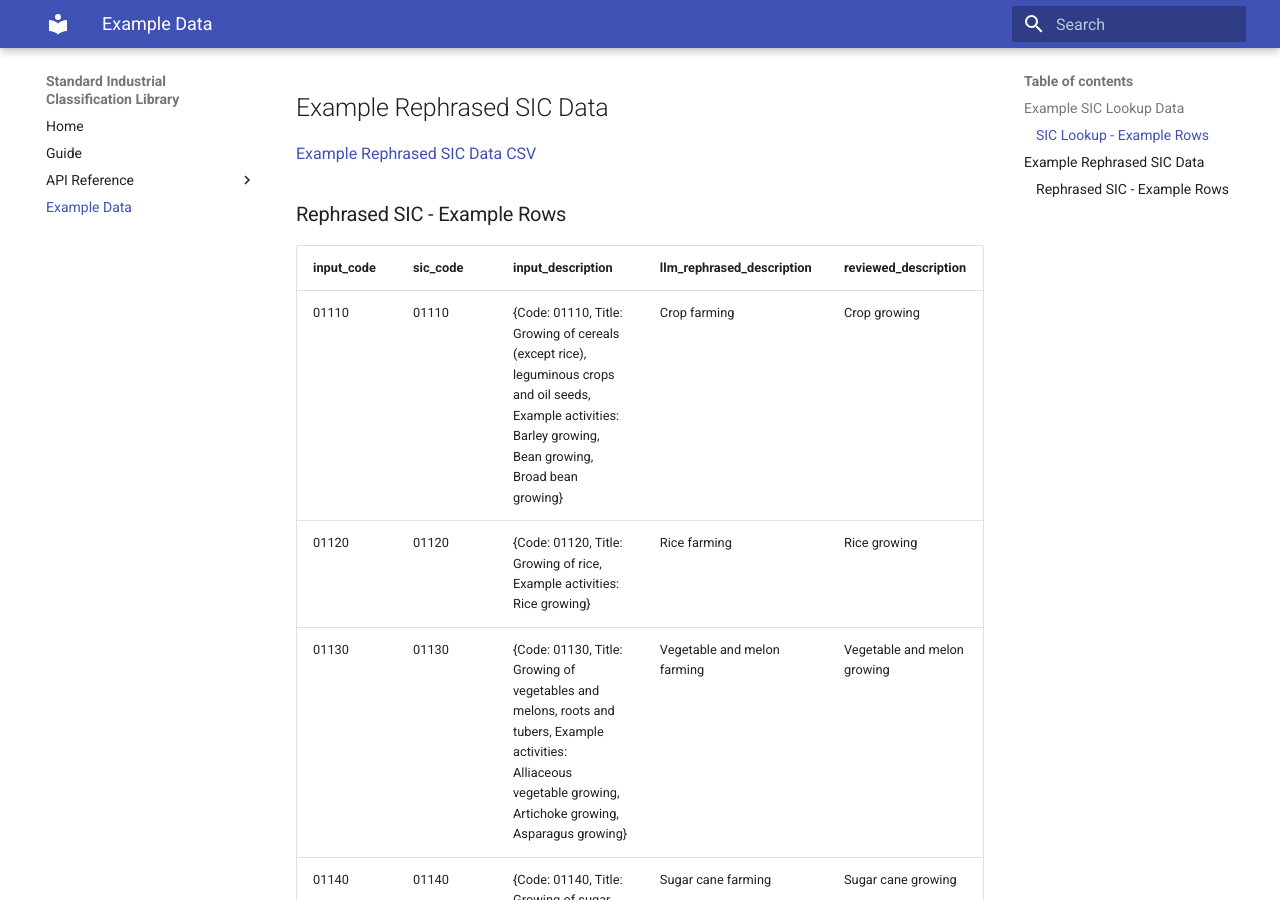
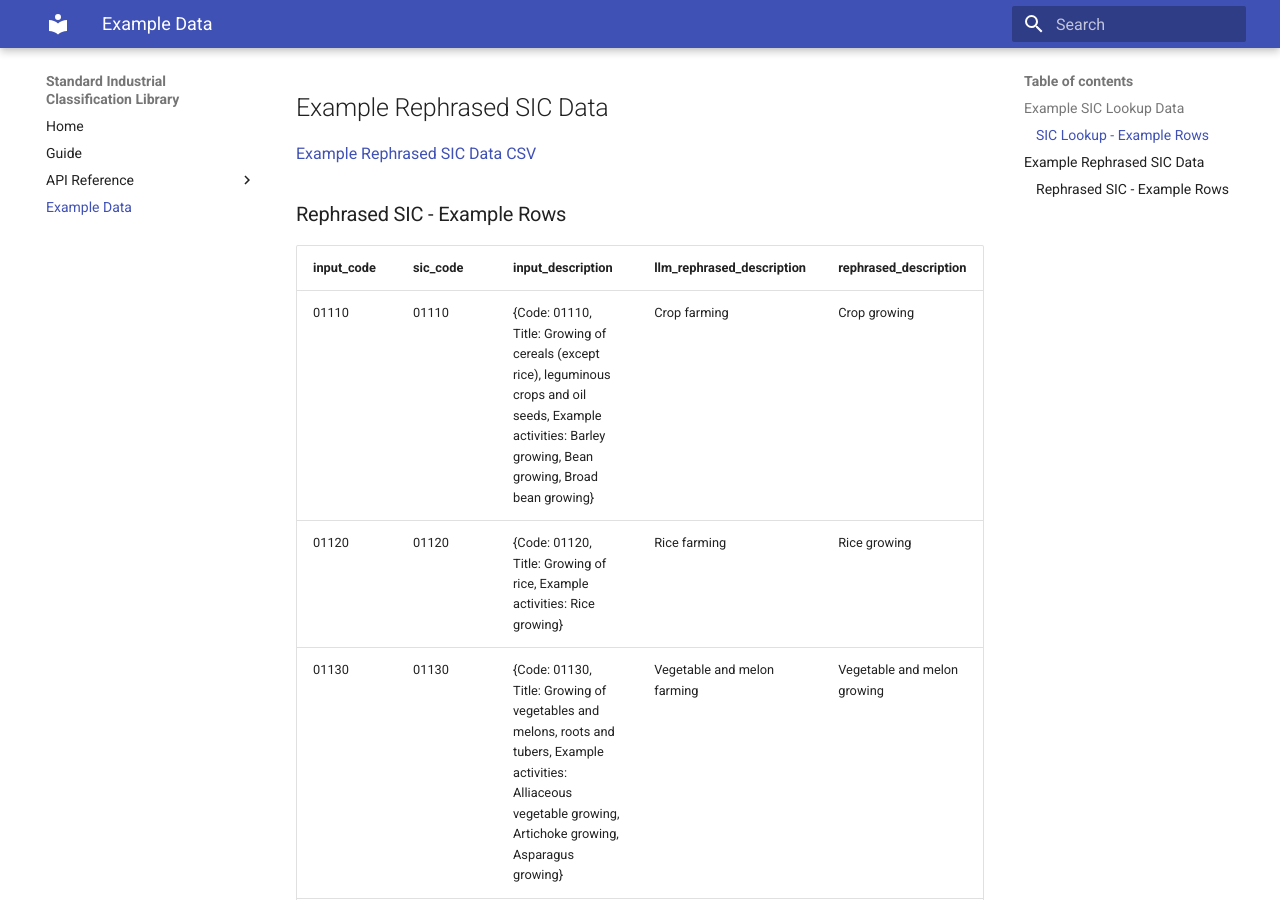
Before and after one commit to ONSdigital/sic-classification-library, an MkDocs documentation site: the page built from docs/example_data.md, in a window 1280 px wide and 900 px high, scrolled down 635 px. Built offline with MkDocs 1.6.1 and Material for MkDocs 9.7.7, drawn with Linux system fonts in a browser that asks for light colours.

Commit message:
update example

```diff
--- a/docs/example_data.md
+++ b/docs/example_data.md
@@ -23,7 +23,7 @@ All data sets can be found in The directory [src/industrial_classification/data]
 
 ### Rephrased SIC - Example Rows
 
-| input_code | sic_code | input_description                                                                                                       | llm_rephrased_description | reviewed_description        |
+| input_code | sic_code | input_description                                                                                                       | llm_rephrased_description | rephrased_description       |
 |------------|----------|-----------------------------------------------------------------------------------------------------------------------|---------------------------|-----------------------------|
 | 01110      | 01110    | {Code: 01110, Title: Growing of cereals (except rice), leguminous crops and oil seeds, Example activities: Barley growing, Bean growing, Broad bean growing} | Crop farming              | Crop growing                |
 | 01120      | 01120    | {Code: 01120, Title: Growing of rice, Example activities: Rice growing}                                                 | Rice farming              | Rice growing                |
```
